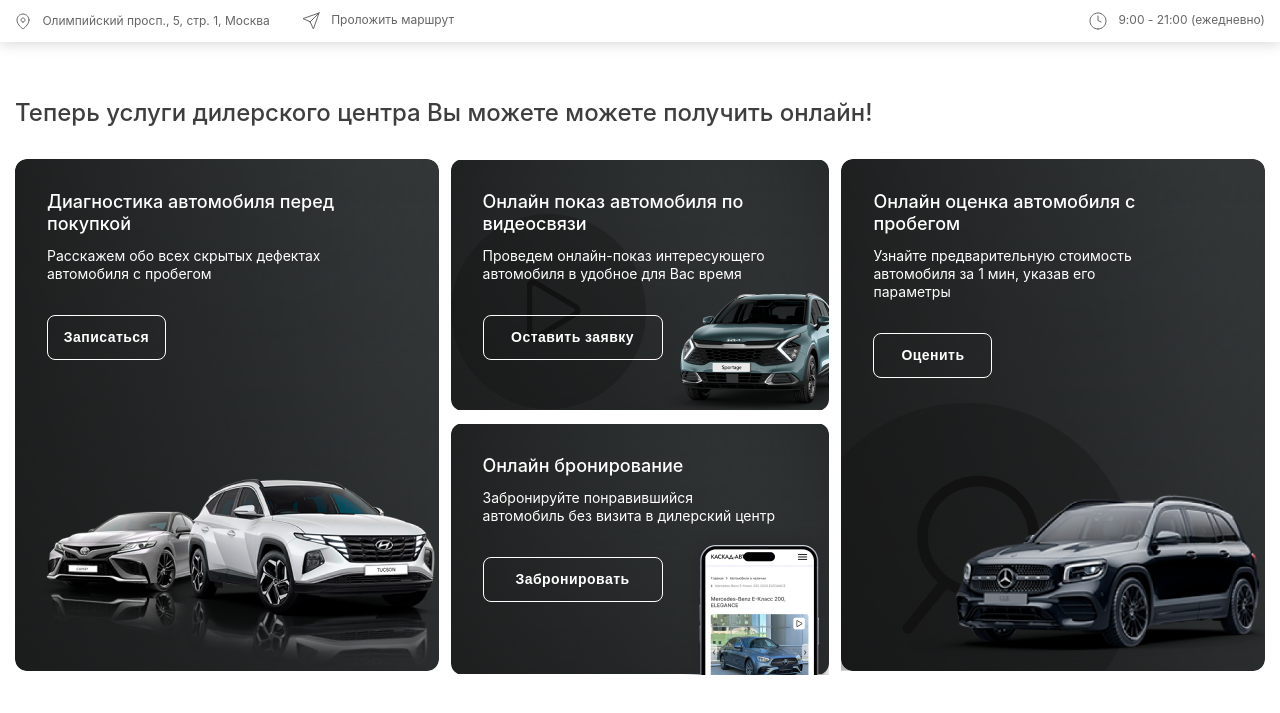
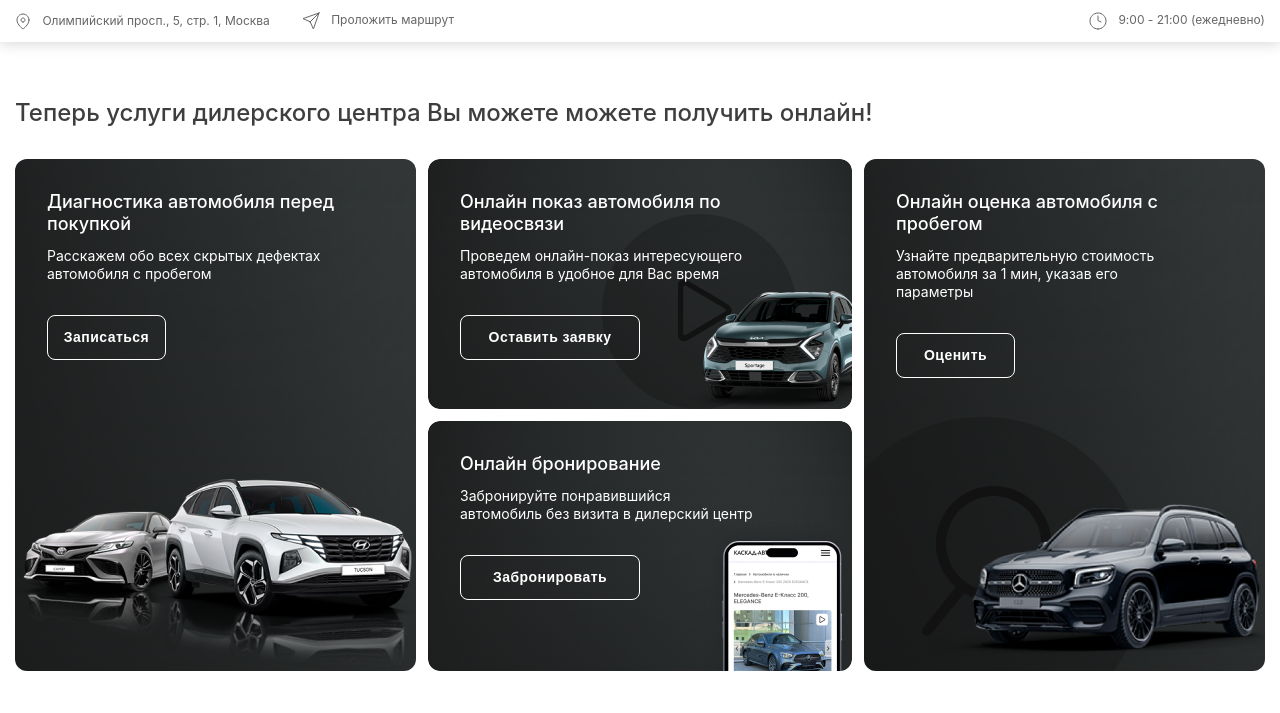
Before and after one commit to Alpha3625/ChanganAuto, a website: page index.html in a window 1280 px wide. Shown: the part 65-778 px from the top of the page. Drawn offline with Linux system fonts and the light colour scheme; a web font is replaced by a local one.

Commit message:
Внёс правки

```diff
--- a/src/sass/base/_reset.scss
+++ b/src/sass/base/_reset.scss
@@ -35,6 +35,11 @@ button {
     background: none;
 }
 
+a,
+button {
+    touch-action: manipulation;
+}
+
 .container {
     width: 100%;
     max-width: 1280px;
--- a/src/sass/partials/_cards.scss
+++ b/src/sass/partials/_cards.scss
@@ -11,6 +11,7 @@
     max-width: 424px;
     border-radius: 12px;
     padding: 32px;
+    overflow: hidden;
     position: relative;
     z-index: 1000;
 
@@ -67,11 +68,6 @@
     }
 }
 
-.card-img-play {
-    bottom: 0;
-    left: 0;
-}
-
 .card-img {
     position: absolute;
     right: 0;
@@ -85,18 +81,19 @@
 
 .card-img-play {
     position: absolute;
+    bottom: 0;
+    right: 55px;
     z-index: -1;
 }
 
 .cards-column {
-    width: 100%;
-    height: 100%;
-    max-width: 424px;
+    height: 512px;
+    width: 424px;
 
     &>.card {
         display: block;
-        height: 252px;
-        max-width: 424px;
+        height: 250px;
+        width: 424px;
         background: url("../assets/images/large-card-bg-2.png") center no-repeat;
     }
 
@@ -107,19 +104,8 @@
 
     &>.card-2 {
         margin-bottom: 12px;
-
-        &>.card-img-play {
-            top: 55px;
-            right: 57px;
-        }
     }
 }
-
-@media screen and (max-width: 928px) {
-    .cards-column>.card-2>p {
-      margin-bottom: 20px;
-    }
-  }
 
 @media screen and (max-width: 900px) {
     .card-img-large-mercedes {
```
Also changed, not shown: src/css/styles.min.css.
